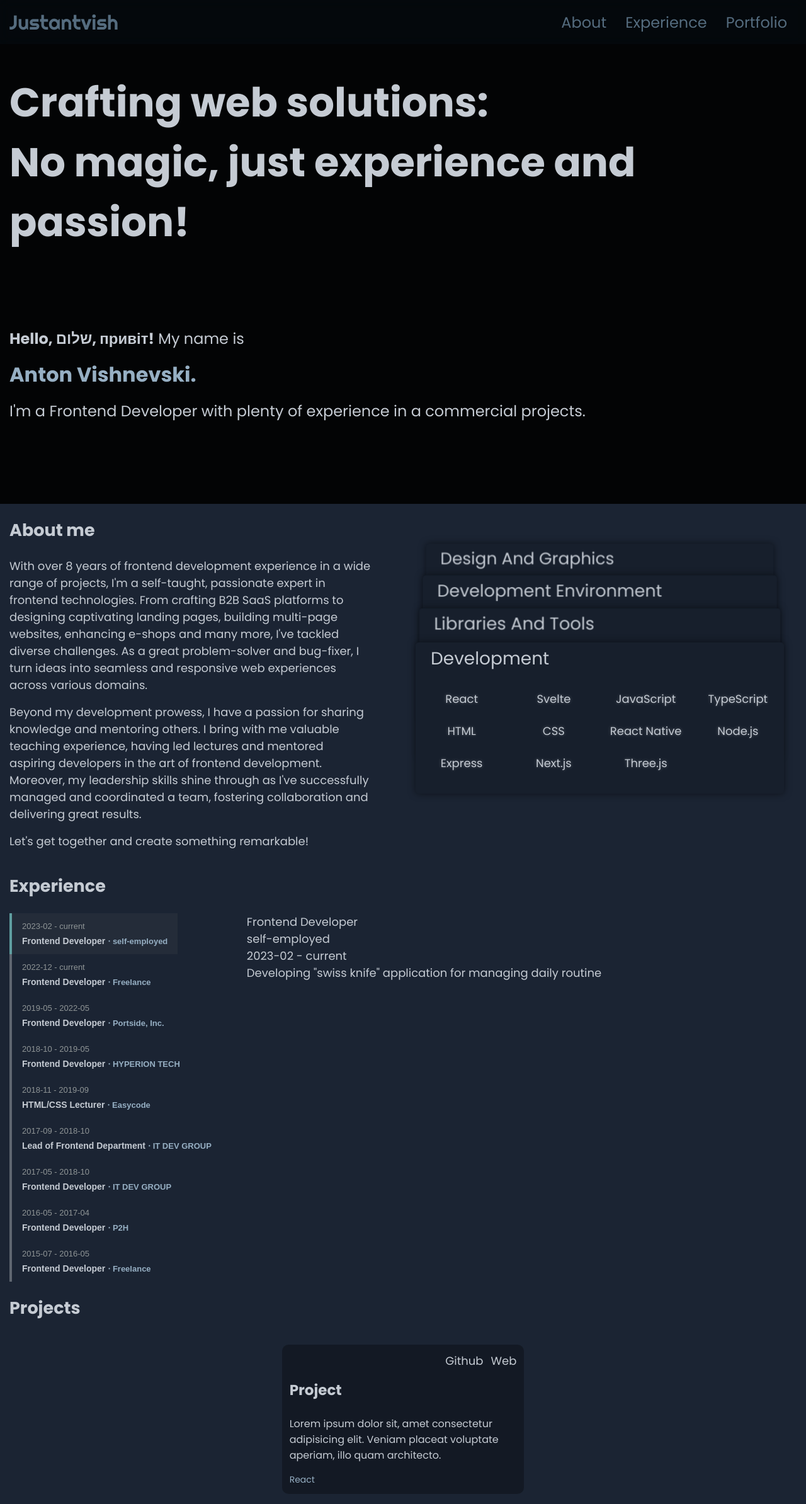
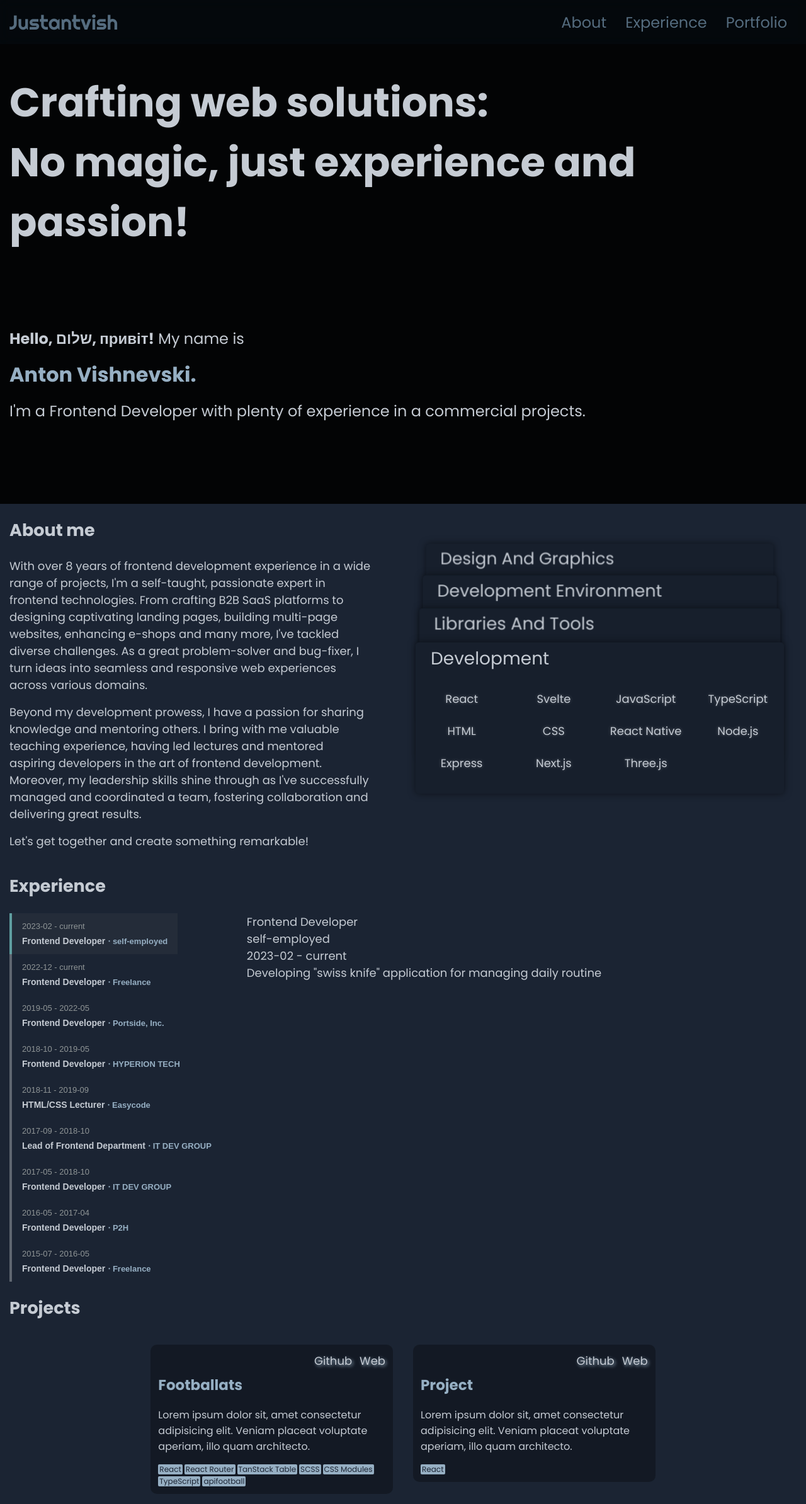
Before and after one commit to justantvish/justantvish, a Svelte app: page / in a window 1280 px wide. Shown: the whole page at 63% size. Built offline with nearby package versions, Linux system fonts and the light colour scheme; a web font is replaced by a local one.

Commit message:
portfolio section and minor improvements

```diff
--- a/package.json
+++ b/package.json
@@ -1,7 +1,7 @@
 {
   "name": "justantvish",
   "private": true,
-  "version": "0.0.0",
+  "version": "1.0.0",
   "type": "module",
   "scripts": {
     "dev": "vite",
--- a/src/assets/styles/main.scss
+++ b/src/assets/styles/main.scss
@@ -84,30 +84,6 @@
     }
 }
 
-.logo {
-    font-size: 32px;
-    font-weight: 400;
-    font-family: 'Righteous', cursive;
-    color: #556c7f;
-    opacity: 0;
-    pointer-events: none;
-
-    &.initiated {
-        opacity: 1;
-
-        span {
-            transform: translateY(0);
-        }
-    }
-
-    span {
-        display: inline-block;
-        vertical-align: top;
-        transition: transform .2s cubic-bezier(0.68, -0.55, 0.265, 1.55);
-        transform: translateY(-75px);
-    }
-}
-
 .parent {
     width: 400px;
     position: relative;
--- a/src/components/Nav.svelte
+++ b/src/components/Nav.svelte
@@ -5,8 +5,8 @@
 <nav class="nav">
   <ul class="nav-list">
     <NavItem anchor="about" text="About" />
-    <NavItem anchor="experience" text="Experience" --delay=".1s" />
-    <NavItem anchor="portfolio" text="Portfolio" --delay=".2s" />
+    <NavItem anchor="experience" text="Experience" --delay=".2s" />
+    <NavItem anchor="portfolio" text="Portfolio" --delay=".4s" />
   </ul>
 </nav>
 
--- a/src/components/Portfolio.svelte
+++ b/src/components/Portfolio.svelte
@@ -1,9 +1,29 @@
 <script>
+  import { projects } from "../lib/data/projects";
 </script>
 
 <section id="portfolio" class="section">
   <h2>Projects</h2>
   <div class="projects">
+    {#each projects as project}
+      <div class="project-card_wrap">
+        <div class="project-card">
+          <div class="project-actions">
+            <a href={project.linkGit} class="project-link" target="_blank"
+              >Github</a
+            >
+            <a href={project.link} class="project-link" target="_blank">Web</a>
+          </div>
+          <h3 class="project-title">{project.name}</h3>
+          <p class="project-desc">{project.description}</p>
+          <ul class="project-stack">
+            {#each project.stack as item}
+              <li class="project-stack_item">{item}</li>
+            {/each}
+          </ul>
+        </div>
+      </div>
+    {/each}
     <div class="project-card_wrap">
       <div class="project-card">
         <div class="project-actions">
@@ -48,17 +68,24 @@
       display: flex;
       align-items: center;
       justify-content: flex-end;
-      margin-bottom: 16px;
+      margin-bottom: 8px;
     }
 
     &-link {
+      transition: color 0.3s;
+      text-shadow: 2px 2px 5px $text-color;
       color: $white;
       margin-left: 12px;
+
+      &:hover {
+        color: $text-color;
+      }
     }
 
     &-title {
       font-size: 23px;
-      margin: 0 0 24px;
+      color: $text-color;
+      margin: 0 0 18px;
     }
 
     &-desc {
@@ -67,13 +94,17 @@
 
     &-stack {
       display: flex;
+      flex-wrap: wrap;
       align-items: center;
-      margin: 0 -12px;
+      gap: 3px;
 
       &_item {
-        padding: 0 12px;
-        font-size: 14px;
-        color: $text-color-alt;
+        padding: 2px;
+        border-radius: 2px;
+        background-color: $bg-color-alt;
+        font-size: 12px;
+        line-height: 1;
+        color: $navy;
       }
     }
   }
--- a/src/lib/data/projects.js
+++ b/src/lib/data/projects.js
@@ -1,9 +1,9 @@
 export const projects = [
     {
         name: 'Footballats',
-        description: '',
+        description: 'Lorem ipsum dolor sit, amet consectetur adipisicing elit. Veniam placeat voluptate aperiam, illo quam architecto.',
         linkGit: 'https://github.com/justantvish/footballats',
         link: 'https://footballats.netlify.app/',
-        stack: ['React', 'React Router', 'TanStack Table (React Table)', 'SCSS', 'CSS Modules', 'TypeScript', 'apifootball'],
+        stack: ['React', 'React Router', 'TanStack Table', 'SCSS', 'CSS Modules', 'TypeScript', 'apifootball'],
     },
 ];
```
